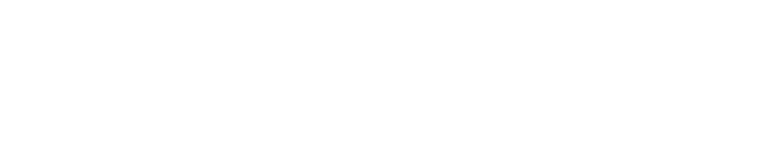
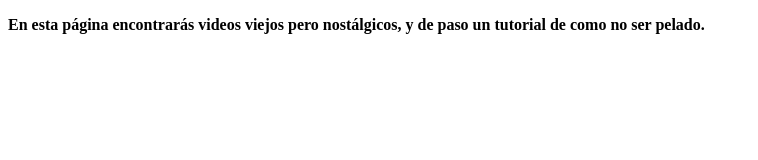
Before and after one commit to ANGrupoInformatica/noveno, a plain HTML site: page index.html in a window 1280 px wide. Shown: the whole page, without its empty margins (0-758 px from the left). Drawn offline with Linux system fonts and the light colour scheme.

Commit message:
Update index.html

```diff
--- a/index.html
+++ b/index.html
@@ -1,10 +1,9 @@
-
 <!DOCTYPE html>
 <html long= "es">
 <head>
   <meta charset="UTF-8">
-  <title> Videos</title>
+  <title>Videos</title>
 </head>
 <body>
-
-</body>
+  <p><b>En esta página encontrarás videos viejos pero nostálgicos, y de paso un tutorial de como no ser pelado.</b> </p>
+  </body> </html>
```
